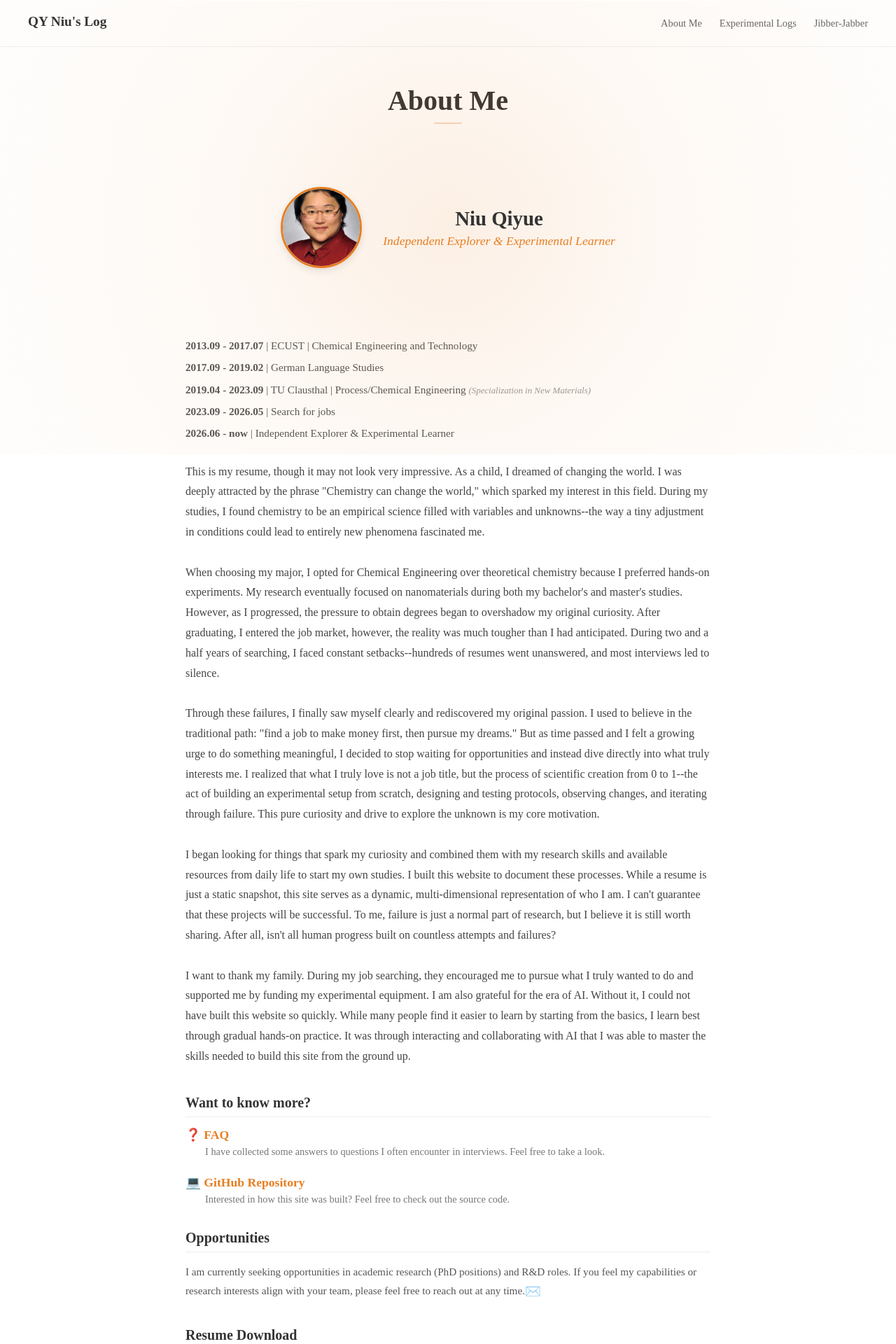
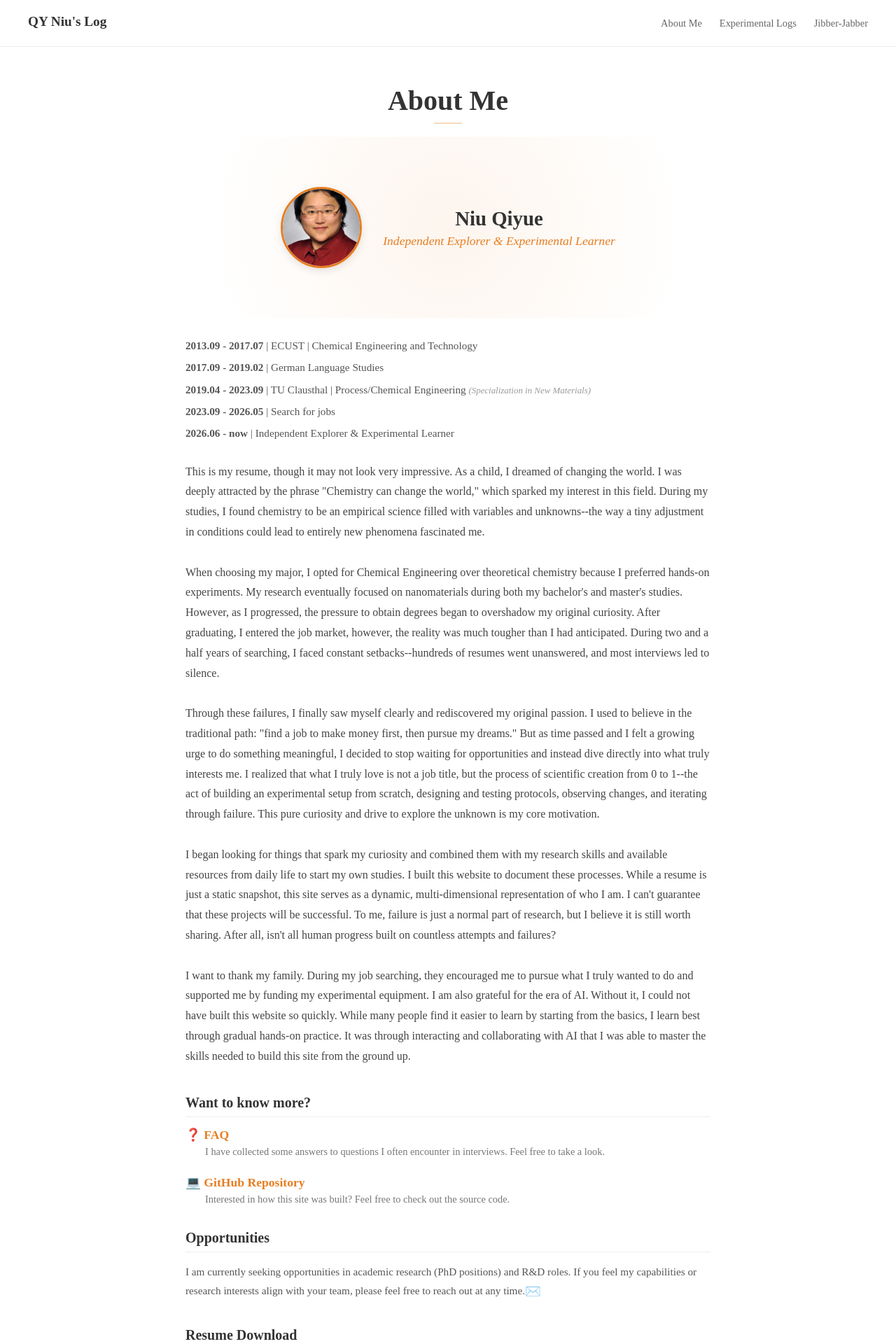
Before and after one commit to nqy-exp/nqy-exp.github.io, a Jekyll site: the page built from about/index.md, in a window 1280 px wide. Shown: the top 1920 px of the page at 70% size. Built offline with Jekyll 4.4.1, drawn with Linux system fonts in a browser that asks for light colours.

Commit message:
back to the first vision for about me adjustment

```diff
--- a/assets/css/style.css
+++ b/assets/css/style.css
@@ -667,41 +667,30 @@ body {
 /* =========================================
    终极版：超柔和氛围光晕 (Ultra-Soft Ambient Glow)
    ========================================= */
-/* --- 【核心优化】超柔和、无边界的氛围光晕 --- */
+/* --- 氛围光晕 (Ambient Glow) --- */
 .about-identity::before {
   content: "";
   position: absolute;
   top: 50%;
   left: 50%;
   transform: translate(-50%, -50%);
-
-  /* 1. 极大化尺寸：让渐变的“边缘”远远超出容器边界，这样你在容器内看到的永远是最平滑的部分 */
-  width: 300%;
-  height: 300%;
-
-  /* 2. 极度丝滑的阶梯式渐变：通过增加更多的透明度节点，消除“界限感” */
+  width: 120%;
+  height: 120%;
   background: radial-gradient(
     circle,
-    rgba(230, 126, 34, 0.12) 0%,   /* 中心点：最明显的颜色 */
-    rgba(230, 126, 34, 0.05) 25%,  /* 快速衰减到极淡 */
-    rgba(230, 126, 34, 0.02) 50%,  /* 极其微弱的过渡 */
-    rgba(230, 126, 34, 0) 85%      /* 在 85% 的位置才彻底消失，确保在容器内完全看不见边缘 */
+    rgba(230, 126, 34, 0.08) 0%,   /* 中心极淡的橙色 */
+    rgba(230, 126, 34, 0) 70%      /* 向边缘透明 */
   );
-
-  z-index: -1;           /* 确保在文字和头像下方 */
-  pointer-events: none;  /* 防止干扰鼠标点击 */
-  transition: all 0.8s ease; /* 让光晕的变亮过程非常缓慢、优雅 */
+  z-index: -1;
+  pointer-events: none;
 }
 
-/* --- 悬停交互：让光晕更有“生命感” --- */
+/* 悬停交互：光晕变亮，头像发光 */
 .about-identity:hover::before {
-  /* 悬停时，光晕稍微扩大一点点，并稍微加深一点点，像是在呼吸 */
-  transform: translate(-50%, -50%) scale(1.1);
   background: radial-gradient(
     circle,
-    rgba(230, 126, 34, 0.18) 0%,
-    rgba(230, 126, 34, 0.05) 40%,
-    rgba(230, 126, 34, 0) 90%
+    rgba(230, 126, 34, 0.12) 0%,
+    rgba(230, 126, 34, 0) 75%
   );
 }
 
```
